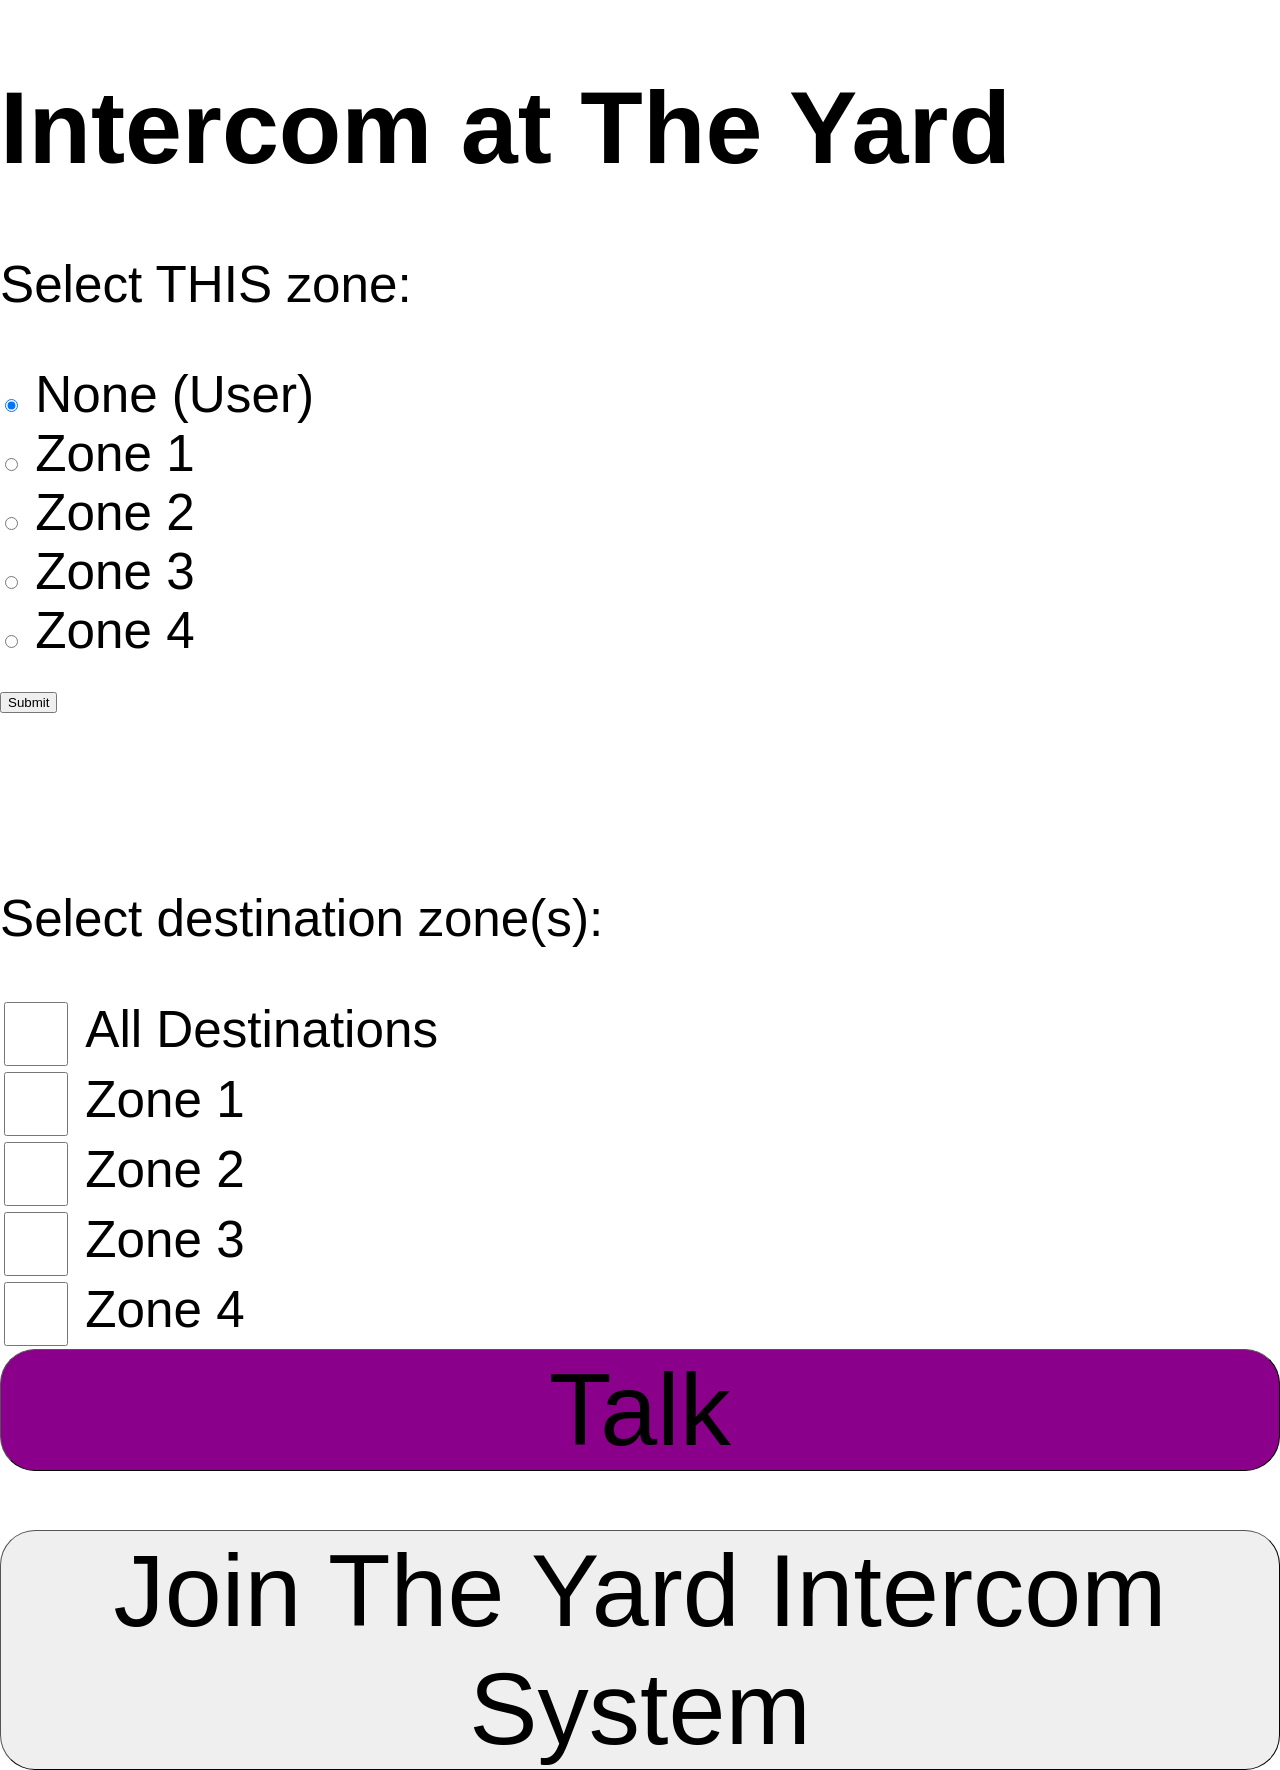
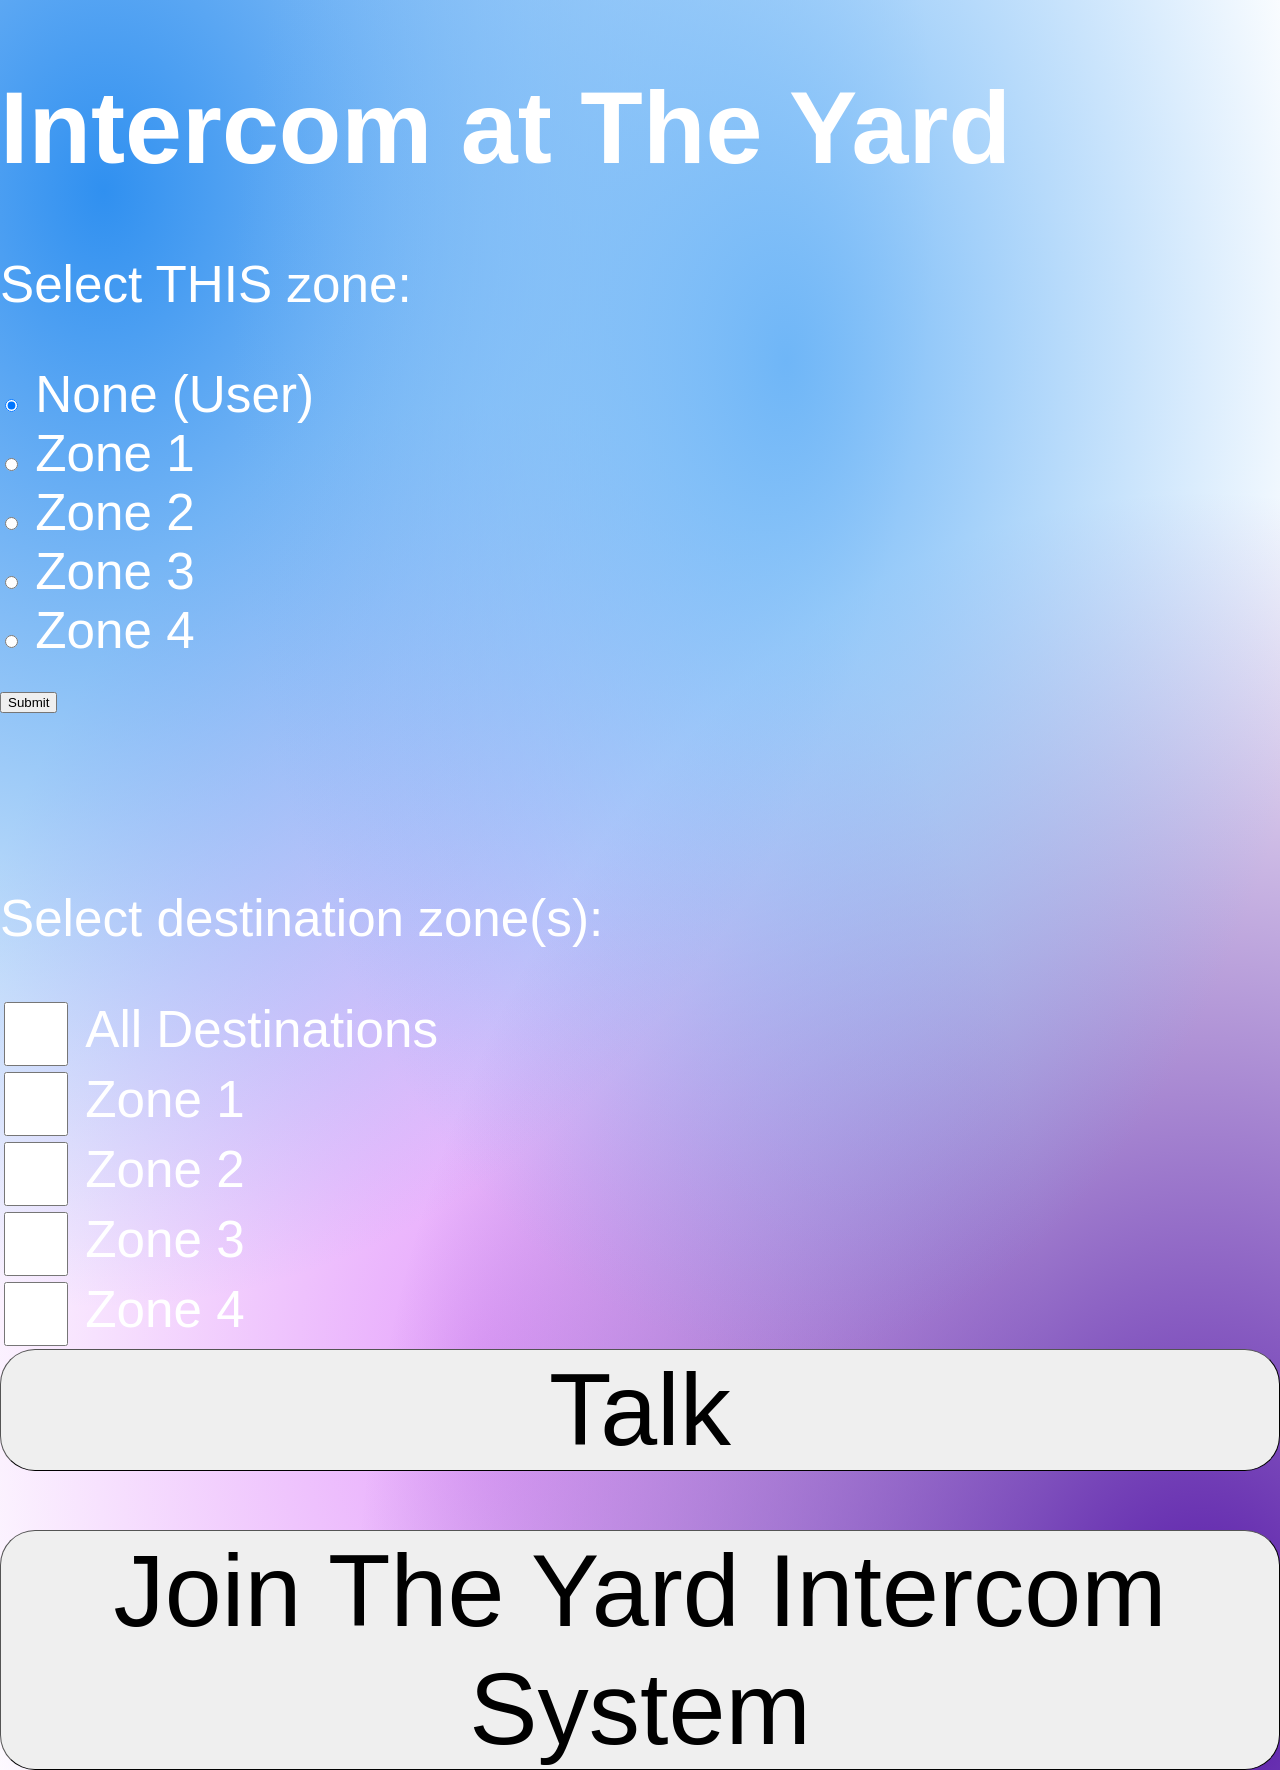

design first pass but does it work who knows?

--- a/style.css
+++ b/style.css
@@ -1,28 +1,117 @@
-body {
-    margin: 0;
-    padding: 0;
-    font-size:4vw;
-    font-family: 'Arial', sans-serif;
+.montserrat-montsy {
+  font-family: "Montserrat", sans-serif;
+  font-optical-sizing: auto;
+  font-weight: 300;
+  font-style: normal;
 }
 
-#mute {
-    background-color: darkmagenta;
+body {
+    margin:0px;
+    font-size:4vw;
+    font-family: 'Montserrat', sans-serif;
+    color:white;
+    background: radial-gradient(at 61.4% 20.4%, #6FB6F7 0px, transparent 50%), radial-gradient(at 8.1% 10.8%, #3090F0 0px, transparent 50%), radial-gradient(at 94% 94.9%, #5314A6 0px, transparent 50%), radial-gradient(at 37.4% 77.7%, #E6A4FC 0px, transparent 50%) #FFFFFF;
+    mix-blend-mode: var(--_gradient-blend-mode);
 }
 
 #main{
-    background-color: white;
     width: 100vw;
-    height: 100vh;
+    min-height: 100vh;
+    display: flex;
+    flex-direction: column;
+    align-items: center;    
+}
+
+#header {
+    width:100%;
+    box-sizing:border-box;
+    padding: 8px 8px;
+    display: flex;
+    flex-direction: row;
+    justify-content: space-between;
+    height:10vh;
+}
+
+#title {
+    width:100%;
+    height:100px;
+    display: flex;
+    flex-direction: row;
+    justify-content: center;
+}
+
+#intercom-interface {
+    width:100%;
     display: flex;
     flex-direction: column;
     align-items: center;
 }
 
-#header {
-    height: auto;
-    display: flex;
-    align-items: center;
+#touchable {
+    width:100%;
+    display:flex;
     justify-content: center;
+    align-items: center;
+}
+
+#touchable img {
+    max-width: 100%;
+    height: auto;
+    display: block;
+}
+
+.all-button {
+    position:relative;
+    left:160px;
+    width: 300px; 
+}
+
+.zone_1_button {
+    position:relative;
+    width:80px;
+    left:-150px;
+
+}
+
+.zone_2_button {
+    position:relative;
+    width:80px;
+    left:-110px;
+    top:-100px;
+}
+.zone_3_button {
+    position:relative;
+    width:80px;
+    left:-80px;
+}
+.zone_4_button {
+    position:relative;
+    width:80px;
+    left:-270px;
+    top:100px;
+}
+
+
+#talk {
+    width:100%;
+    height:10vh;
+    display: flex;
+    justify-content: center;
+}   
+
+#footer {
+    /* margin-top:100px; */
+    /* width:auto; */
+    /* height:10vh; */
+    display: flex;
+    justify-content: center;
+}
+
+h2 {
+    font-family: 'Montserrat', sans-serif;
+    font-weight: 500;
+    font-size: 26px;
+    margin-bottom:0px;
 }
 
 #intercom {
@@ -30,7 +119,7 @@ body {
     display: flex;
     flex-direction: column;
     align-items: center;
-    justify-content: center;
+
 }
 
 #config {
@@ -43,6 +132,11 @@ body {
     visibility: hidden;
 }
 
+#mute {
+    cursor: pointer;
+}
+
+
 input[type="checkbox"] {
     width: 5vw;
     height: 5vw;
@@ -51,6 +145,10 @@ input[type="checkbox"] {
 
 label {
   display: inline-block;
+}
+
+#modal {
+    visibility: hidden;
 }
 
 button {
@@ -65,23 +163,6 @@ button {
     height: auto ;
 }
 
- @media screen and (max-width: 768px) {
-    
-    #main {
-        height: 100vh;
-    }
-    
-    #intercom {
-        width: 90vw;
-        
-        display: block;
-        justify-content: start;
-    }
-    input[type="checkbox"] {
-        width: 16vw;
-        height: 16vw;
-    }
-    label {
-        font-size: 6vw;
-    }
+.clickable {
+    cursor: pointer;
 }
